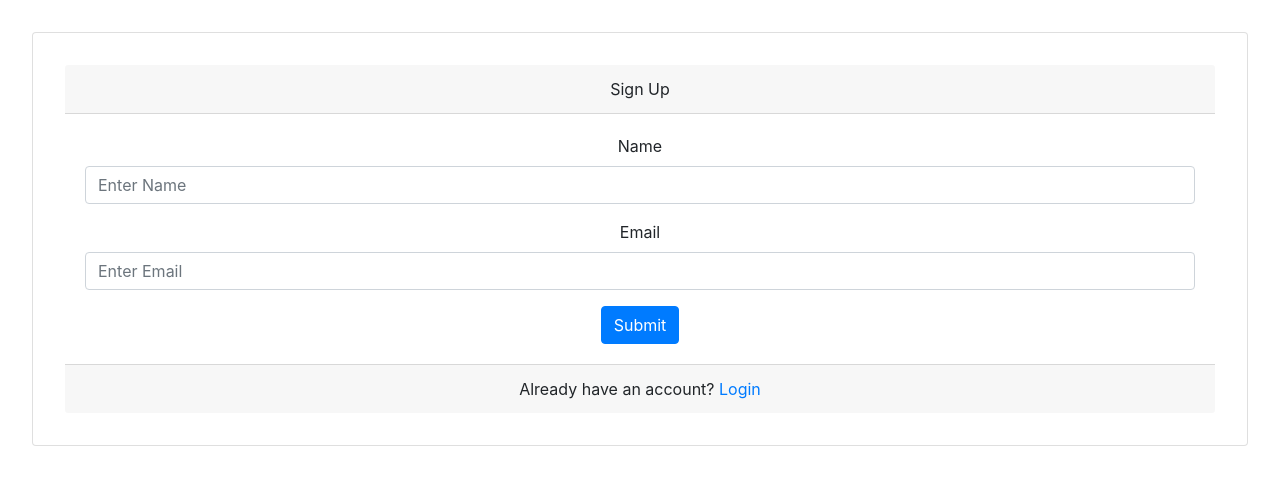
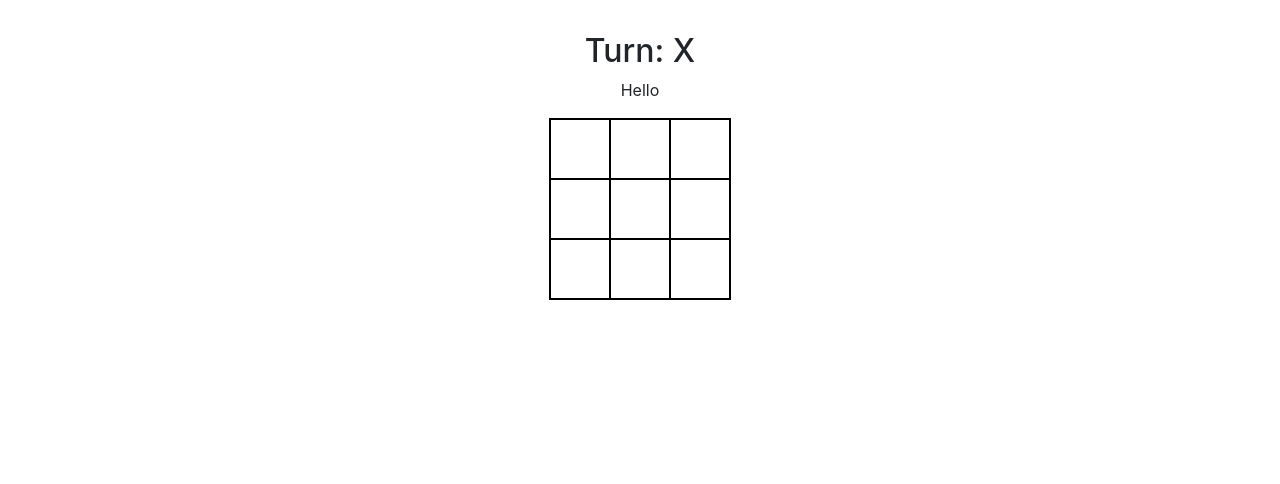
Before and after one commit to somnath-more/somnath-learning, a React (Vite) app in the folder react-daily/: page / in a window 1280 px wide. Shown: the top 484 px of the page. Built offline with nearby package versions, Linux system fonts and the light colour scheme.

Commit message:
ticToeDesign

```diff
--- a/react-daily/src/App.tsx
+++ b/react-daily/src/App.tsx
@@ -2,6 +2,7 @@
 import './App.css'
 // import LearningBootstrap from './components/organisms/LearningBootstrap';
 import SignUp from './components/organisms/LearningBootstrap/signup'
+import TicTacToe from './components/organisms/TicTacToe'
 // import SignInForm from './components/organisms/SignInForm'
 // import A from './components/hooks/UseContext/A'
 // import Rerender from './components/organisms/Rerender/Rerender'
@@ -9,6 +10,10 @@ import SignUp from './components/organisms/LearningBootstrap/signup'
 // import Reducer from './components/hooks/UseReducer'
 // import CustomHook from './components/organisms/CustomHook';
 // import TodoList from './components/organisms/TodoList'
+
+
+
+
 
 function App() {
 
@@ -23,7 +28,8 @@ function App() {
         {/* <SignInForm/> */}
         {/* <LearningBootstrap/>
          */}
-         <SignUp/>
+         {/* <SignUp/> */}
+         <TicTacToe/>
      {/* <A/> */}
     </>
   )
--- /dev/null
+++ b/react-daily/src/components/organisms/TicTacToe/index.tsx
@@ -0,0 +1,101 @@
+import React,{useState} from 'react'
+
+const TicTacToe = () => {
+    const initialBoardSetup = Array(3).fill(null).map(()=> Array(3).fill(null));
+    console.log(initialBoardSetup);
+    // const [data,setData]=useState(Array(3).Array(3).fill());
+    const [board, setBoard] = useState(initialBoardSetup);
+    const [isXTurn, setIsXTurn] = useState(true);
+    const [winner, setWinner] = useState(null);
+
+    const handleClick = (row:any, col:any) => {
+        if (board[row][col] || winner) return; // Ignore if already filled or game over
+
+        const newBoard = board.map((r, i) =>
+            r.map((cell, j) => (i === row && j === col ? (isXTurn ? 'X' : 'O') : cell))
+          );
+          setBoard(newBoard);
+          const win = checkWinner(newBoard);
+          if (win) {
+            setWinner(win);
+          } else if (newBoard.flat().every(cell => cell)) {
+            setWinner('Draw');
+          } else {
+            setIsXTurn(!isXTurn);
+          }
+    }
+    const checkWinner = (b) => {
+        const lines = [
+          // Rows
+          [b[0][0], b[0][1], b[0][2]],
+          [b[1][0], b[1][1], b[1][2]],
+          [b[2][0], b[2][1], b[2][2]],
+          // Columns
+          [b[0][0], b[1][0], b[2][0]],
+          [b[0][1], b[1][1], b[2][1]],
+          [b[0][2], b[1][2], b[2][2]],
+          // Diagonals
+          [b[0][0], b[1][1], b[2][2]],
+          [b[0][2], b[1][1], b[2][0]],
+        ];
+        console.log(lines);
+
+        for (let line of lines) {
+            console.log(line);
+
+            if (line[0] && line[0] === line[1] && line[1] === line[2]) {
+              return line[0]; // 'X' or 'O'
+            }
+          }
+          return null;
+
+    }
+    const resetGame =()=>{
+        setBoard(initialBoardSetup)
+        setWinner(null);
+        setIsXTurn(true)
+    }
+  return (
+
+    <div>
+              <h2>
+        {winner
+          ? winner === 'Draw'
+            ? 'It\'s a Draw!'
+            : `Winner: ${winner}`
+          : `Turn: ${isXTurn ? 'X' : 'O'}`}
+      </h2>
+
+        <p>Hello</p>
+        <table style={{ margin: '0 auto', borderCollapse: 'collapse' }}>
+        <tbody>
+          {board.map((row, rowIndex) => (
+            <tr key={rowIndex}>
+              {row.map((val, colIndex) => (
+                <td
+                  key={colIndex}
+                  onClick={() => handleClick(rowIndex, colIndex)}
+                  style={{
+                    width: 60,
+                    height: 60,
+                    border: '2px solid #000',
+                    fontSize: 24,
+                    cursor: 'pointer',
+                  }}
+                >
+                  {val}
+                </td>
+              ))}
+            </tr>
+          ))}
+        </tbody>
+      </table>
+      {winner && <button onClick={resetGame}>Reset</button>}
+
+
+
+    </div>
+  )
+}
+
+export default TicTacToe
```
